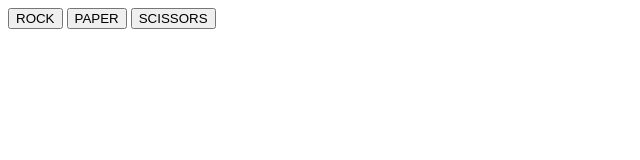
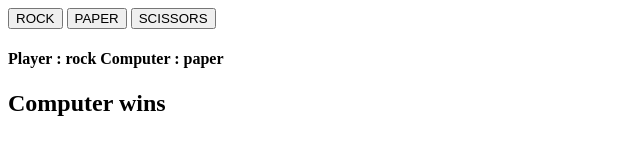
Before and after one commit to tusharupa/rock-paper-scissor, a plain HTML site: page index.html in a window 1280 px wide. Both pictures are taken after a click on the button "ROCK". Shown: the whole page, without its empty margins (0-640 px from the left). Drawn offline with Linux system fonts and the light colour scheme.

Commit message:
simple ui done but how to clear previous result

```diff
--- a/index.html
+++ b/index.html
@@ -12,7 +12,13 @@
         <button id="paper">PAPER</button>
         <button id="scissors">SCISSORS</button>
     </div>
+    <div id="choice"></div>
+    <div id="result"></div>
     <script>
+
+        const win='Player wins';
+        const lose='Computer wins';
+        const draw='Both draws';
 
         const buttons = document.querySelectorAll('button');
         buttons.forEach((button) => {
@@ -20,21 +26,20 @@
 
 let playerSelection=button.id;
 computerSelection=computerPlay();
-console.log(playRound(playerSelection,computerSelection));
+
+const choice = document.querySelector('#choice');
+const playerCompChoice=document.createElement('H4');
+playerCompChoice.textContent = `Player : ${playerSelection}                Computer : ${computerSelection}`;
+choice.append(playerCompChoice);
+
+const result=document.querySelector('#result');
+      const htwo=document.createElement('H2');
+      htwo.textContent = playRound(playerSelection,computerSelection);
+      result.append(htwo);
+
 
             });
         })
-
-
-
-        // let compScore=0;
-        // let playerScore=0;
-        // let tieScore=0;
-        const win='you win this round\n';
-        const lose='you loose this round\n';
-        const draw='you draw this round\n';
-        // console.log(game());
-
 
         function computerPlay()
         {
@@ -43,47 +48,13 @@ console.log(playRound(playerSelection,computerSelection));
         }
         function playRound(playerSelection,computerSelection)
         {
-            console.log(`your choice:${playerSelection}             computer's choice:${computerSelection}`)
-            if(playerSelection=="rock" && computerSelection=="scissors" || playerSelection=="paper" && computerSelection=="rock" || playerSelection=="scissors" && computerSelection=="paper")
-            {
-                // playerScore++;
-                return win;
-            }
-            else if(playerSelection=="paper" && computerSelection=="scissors" || playerSelection=="scissors" && computerSelection=="rock" || playerSelection=="rock" && computerSelection=="paper")
-            {
-                // compScore++;
-                return lose;
-            }
-            else
-            {
-                // tieScore++;
-                return draw;
-            }
 
+            if(playerSelection=="rock" && computerSelection=="scissors" || playerSelection=="paper" && computerSelection=="rock" || playerSelection=="scissors" && computerSelection=="paper") return win;
 
+            else if(playerSelection=="paper" && computerSelection=="scissors" || playerSelection=="scissors" && computerSelection=="rock" || playerSelection=="rock" && computerSelection=="paper") return lose;
+
+            else return draw;
          }
-        // function game()
-        // {
-
-        //         playerSelection=prompt("choose rock, paper or scissors");
-        //         computerSelection=computerPlay();
-        //         console.log(playRound(playerSelection,computerSelection));
-        //         console.log(`score:
-        //         player:${playerScore}           computer:${compScore}`);
-
-        //     if(playerScore>compScore)
-        //     {
-        //        return 'you have won this game';
-        //     }
-        //     else if(compScore>playerScore)
-        //     {
-        //         return 'you have lost this game';
-        //     }
-        //     else
-        //     {
-        //         return 'the game is tie';
-        //     }
-        // }
 
 
     </script>
```
